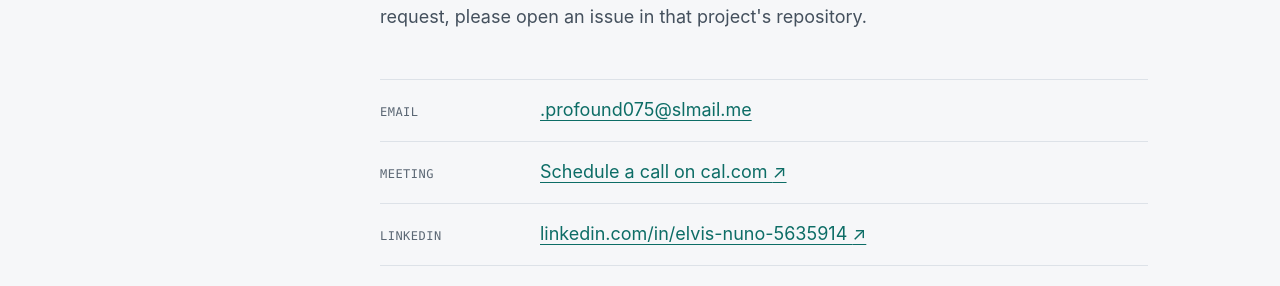
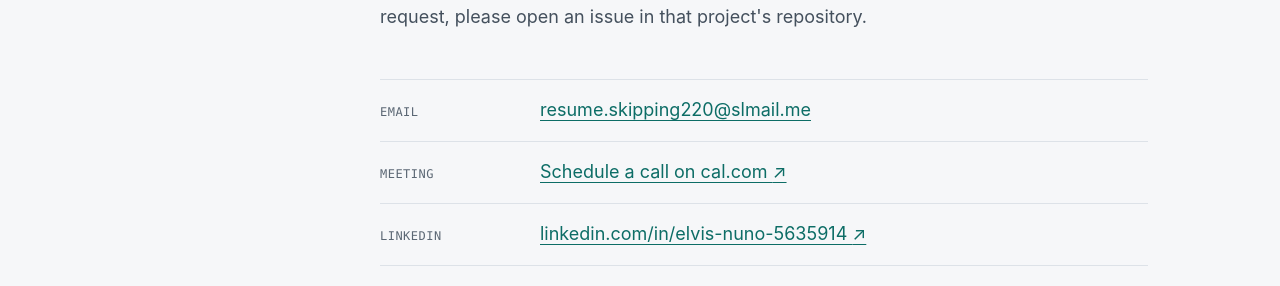
Before and after one commit to enuno/DynamicCareerCanvas, a Jekyll site: the page built from index.md, in a window 1280 px wide and 900 px high, scrolled down 8849 px. Shown: the part 195-481 px from the top of the window. Built offline with Jekyll 4.4.1, drawn with Linux system fonts in a browser that asks for light colours.

Commit message:
Fix contact email in profile
🤖 Generated with [Nori](https://noriagentic.com)

Co-Authored-By: Nori <contact@tilework.tech>

```diff
--- a/_data/profile.yml
+++ b/_data/profile.yml
@@ -2,7 +2,7 @@
 
 name: "Elvis Nuno"
 title: "Infrastructure & Systems Engineer · Open-Source Maintainer"
-email: ".profound075@slmail.me"
+email: "resume.skipping220@slmail.me"
 phone: "+1 (406) 519-9696"
 location: "United States"
 
```
